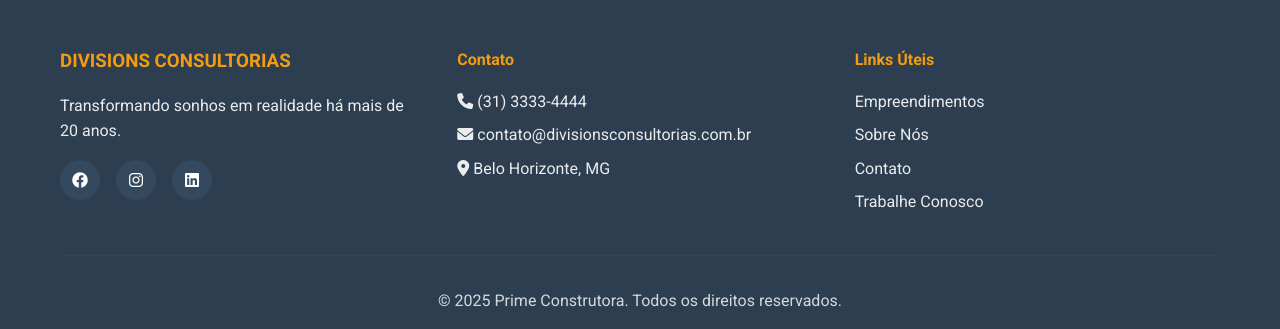
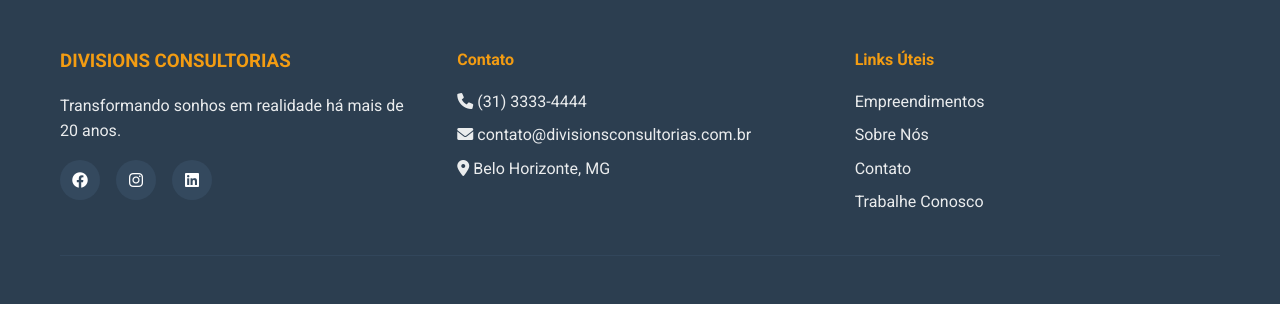
Before and after one commit to wilkerbruno/empreendimentos, a Flask app: page /contato in a window 1280 px wide. Shown: the part 2064-2393 px from the top of the page. After the commit the page ends 2368 px from the top, so only its background shows below. Run offline with Flask 3, Linux system fonts and the light colour scheme; parts of the project's set-up code (start-up, migrations or seed data) failed here and were passed over.

Commit message:
Update base.html

```diff
--- a/templates/base.html
+++ b/templates/base.html
@@ -3,7 +3,6 @@
 <head>
     <meta charset="UTF-8">
     <meta name="viewport" content="width=device-width, initial-scale=1.0">
-    <title>{% block title %}Construtora Prime{% endblock %}</title>
     <link rel="stylesheet" href="{{ url_for('static', filename='css/style.css') }}">
     <link href="https://fonts.googleapis.com/css2?family=Roboto:wght@300;400;500;700&display=swap" rel="stylesheet">
     <link rel="stylesheet" href="https://cdnjs.cloudflare.com/ajax/libs/font-awesome/6.0.0/css/all.min.css">
@@ -79,7 +78,6 @@
             </div>
 
             <div class="footer-bottom">
-                <p>&copy; 2025 Prime Construtora. Todos os direitos reservados.</p>
             </div>
         </div>
     </footer>
```
